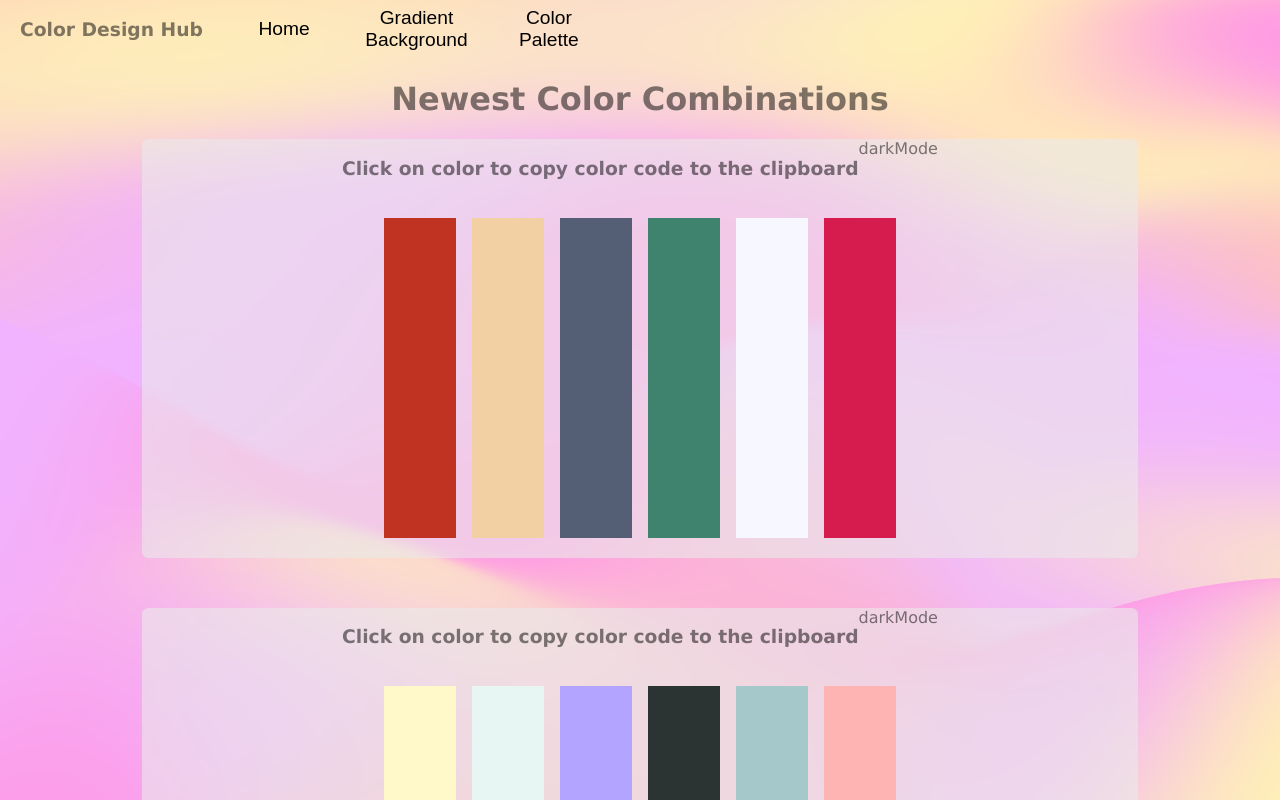
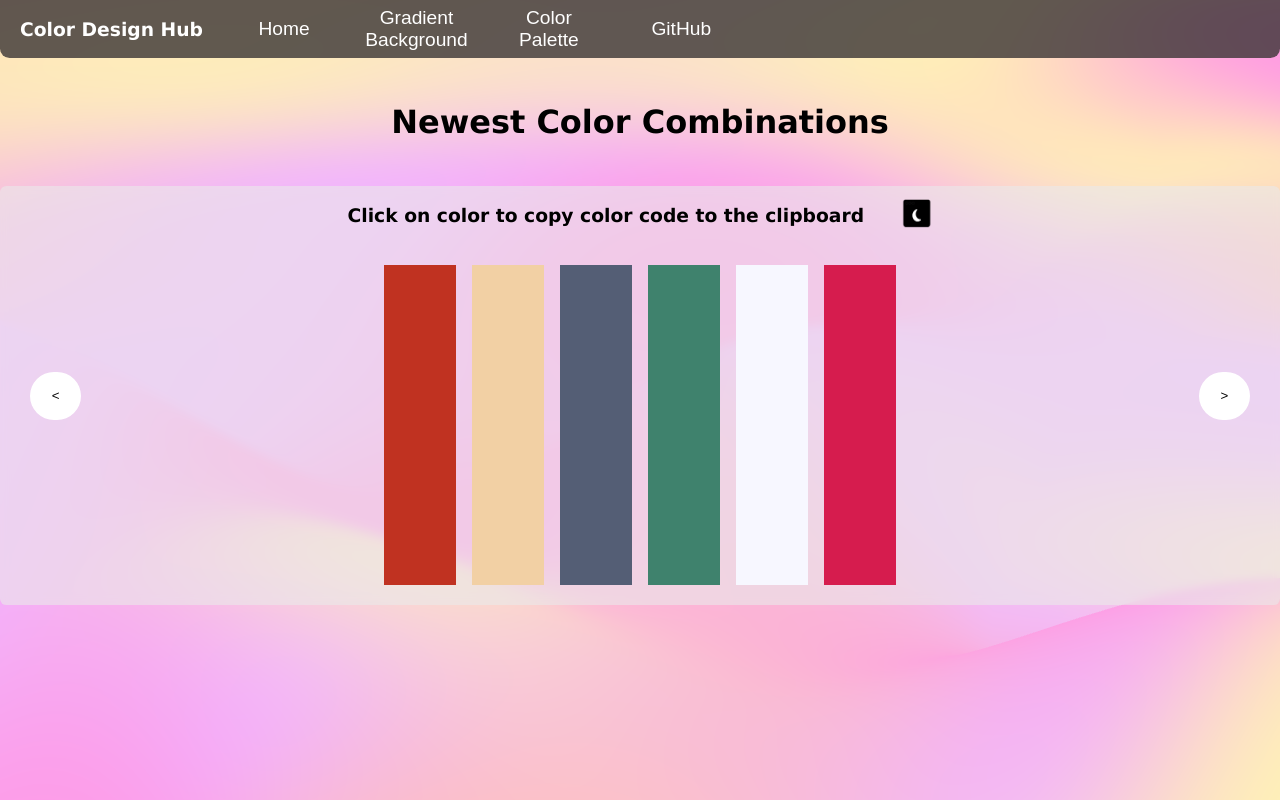
Before and after one commit to delaklo/color-design-hub, a React (Create React App) app: page /#/palettes in a window 1280 px wide. Shown: the top 800 px of the page. Built offline with nearby package versions, Linux system fonts and the light colour scheme.

Commit message:
almost done

```diff
--- a/src/App.css
+++ b/src/App.css
@@ -2,7 +2,7 @@ body {
   margin: 0px;
   padding: 0px;
   font-family: Verdana, Geneva, Tahoma, sans-serif;
-  color: rgba(0, 0, 0, 0.5);
+  color: rgba(0, 0, 0);
   background-image: url("./img/bg-mesh.png");
 }
 
@@ -17,7 +17,10 @@ nav{
   display: flex;
   justify-content: flex-start;
   align-items: center;
-  margin-left: 20px;
+  padding-left: 20px;
+  background-color: rgba(58, 53, 53, 0.8);
+  color: white;
+  border-radius: 0 0 .6rem .6rem;
 }
 
 a{
@@ -35,6 +38,7 @@ a{
   width: 8vw;
   height: 6vh;
   margin-left: 30px;
+  color: white;
 
   -webkit-transition: color 1s, font-size 1s;
   -moz-transition: color 1s, font-size 1s;
@@ -47,3 +51,7 @@ a{
   font-weight: bold;
   font-size: 1.5rem;
 }
+
+.github{
+  float: left
+}
--- a/src/App.js
+++ b/src/App.js
@@ -13,6 +13,7 @@ function App() {
       <Link to="/"><button className="btn-nav">Home</button></Link>
       <Link to="/gradientbg"><button className="btn-nav">Gradient Background</button></Link>
       <Link to="/palettes"><button className="btn-nav">Color Palette</button></Link>
+      <a href="https://github.com/delaklo/color-design-hub"><button className="btn-nav">GitHub</button></a>
       </nav>
 
       <Routes>
--- /dev/null
+++ b/src/components/palette/Carousel.css
@@ -0,0 +1,46 @@
+.carousel-wrapper {
+    display: flex;
+    width: 100%;
+    position: relative;
+}
+
+.carousel-content-wrapper {
+    overflow: hidden;
+}
+
+.carousel-content {
+    display: flex;
+    transition: all 180ms linear;
+    -ms-overflow-style: none;
+    scrollbar-width: none;
+}
+
+.carousel-content::-webkit-scrollbar, .carousel-content::-webkit-scrollbar {
+    display: none;
+}
+
+.carousel-content > * {
+    width: 100%;
+    flex-shrink: 0;
+    flex-grow: 1;
+}
+
+.left-arrow, .right-arrow {
+    background-color: white;
+    position: absolute;
+    z-index: 1;
+    top: 50%;
+    transform: translateY(-50%);
+    width: 4vw;
+    height: 6vh;
+    border-radius: 1.6rem;
+    border:none;
+}
+
+.left-arrow {
+    left: 30px;
+}
+
+.right-arrow {
+    right: 30px;
+}
--- /dev/null
+++ b/src/components/palette/Carousel.js
@@ -0,0 +1,46 @@
+import React, {useState, useEffect} from 'react';
+import './Carousel.css';
+
+const Carousel = (props) => {
+
+    const {children} = props;
+    const [currentIndex, setCurrentIndex] = useState(0);
+    const [len, setLen] = useState(children.length);
+
+    useEffect(() => {
+        setLen(children.length);
+    }, [children])
+
+    const right = () => {
+        if (currentIndex < (len - 1)) {
+            setCurrentIndex(prevState => prevState + 1)
+        }
+    }
+
+    const left = () => {
+        if (currentIndex > 0) {
+            setCurrentIndex(prevState => prevState - 1)
+        }
+    }
+
+    return (
+
+            <div className="carousel-wrapper">
+            <button className="left-arrow" onClick={left}>
+        &lt;
+    </button>
+                <div className="carousel-content-wrapper">
+                    <div className="carousel-content"
+                    style={{ transform: `translateX(-${currentIndex * 100}%)` }}>
+                        {children}
+                    </div>
+                </div>
+                <button className="right-arrow" onClick={right}>
+        &gt;
+    </button>
+            </div>
+
+    )
+}
+
+export default Carousel;
--- a/src/components/palette/ColorPalette.js
+++ b/src/components/palette/ColorPalette.js
@@ -2,18 +2,21 @@ import React from "react";
 import "./Palette.css";
 import "../../App.css";
 import Palette from "./Palette";
+import Carousel from "./Carousel";
 
 const ColorPalette = ()=>{
     return(
         <div>
             <div className="main">
         <h1>Newest Color Combinations</h1>
+        <Carousel>
         <Palette color1="#c03221" color2="#f2d0a4" color3="#545e75"
          color4="#3f826d" color5="#f7f7ff" color6="#D61C4E"/>
         <Palette color1="#FFF9CA" color2="#E7F6F2" color3="#B2A4FF"
          color4="#2C3333" color5="#A5C9CA" color6="#FFB4B4"/>
         <Palette color1="#F7EDDB" color2="#DAE2B6" color3="#DFE8CC"
          color4="#CCD6A6" color5="#F5EDDC" color6="#DEE5D0"/>
+         </Carousel>
     </div>
 </div>
     )
--- a/src/components/palette/Palette.css
+++ b/src/components/palette/Palette.css
@@ -1,29 +1,27 @@
-.content{
+.content, .dark-content{
   display:flex;
+  flex-direction: column;
+  color: black;
   align-items: center;
   background: rgba(233, 233, 233, 0.6);
   backdrop-filter: blur(5px);
   border-radius: .4rem;
   padding-left: 200px;
   padding-right: 200px;
-    margin-bottom: 50px;
   }
 
   .dark-content{
-    display:flex;
-    flex-direction: column;
+    background: rgba(121, 121, 121, 0.6);
     color: white;
-    align-items: center;
-    background: rgba(121, 121, 121, 0.6);
-    backdrop-filter: blur(5px);
-    border-radius: .4rem;
-    padding-left: 200px;
-    padding-right: 200px;
-    margin-bottom: 50px;
+  }
+
+h1{
+    margin: 45px;
   }
 
 .top{
   display: flex;
+  align-items: center;
 }
 
 .palette{
@@ -41,5 +39,5 @@
 }
 
 .btn-dark{
-  border-radius: 100px;
+  margin-left: 3vw;
 }
--- a/src/components/palette/Palette.js
+++ b/src/components/palette/Palette.js
@@ -1,6 +1,7 @@
 import React, {useState} from "react";
 import "./Palette.css";
 import "../../App.css";
+import darkIcon from "../../img/dark.png"
 
 const Palette = ({color1, color2, color3, color4, color5, color6})=>{
 
@@ -28,7 +29,9 @@ const Palette = ({color1, color2, color3, color4, color5, color6})=>{
         <div className={darkMode ? "dark-content" : "content"}>
             <div className="top">
             <h3>Click on color to copy color code to the clipboard</h3>
-            <div className="btn-dark" onClick={()=>setDarkMode(!darkMode)}>darkMode</div>
+            <div className="btn-dark" onClick={()=>setDarkMode(!darkMode)}><img src={darkIcon}
+            width="30px" height="30px" alt="Turn on dark mode"></img>
+            </div>
             </div>
             <div className="palette">
             {colors.map((el)=>{
```
Also changed, not shown: src/img/dark.png (added). Lines whose indentation alone changed are shown as unchanged.
